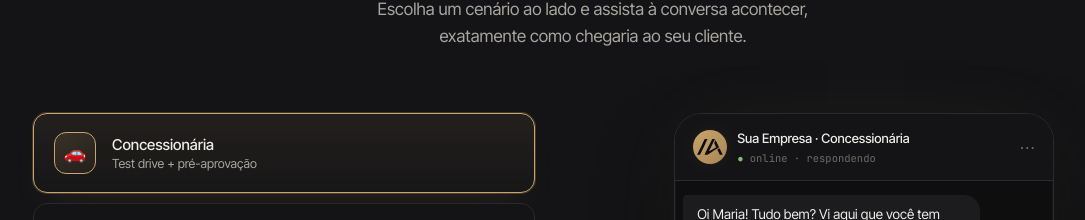
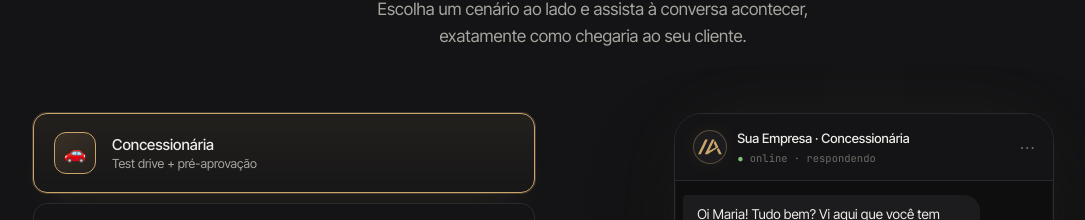
Before and after one commit to bravolideres/ialem, a Next.js app: page / in a window 1280 px wide. Shown: the part 3831-4051 px from the top of the page, without its empty margins (47-1132 px from the left). Built offline with nearby package versions, Linux system fonts and the light colour scheme.

Commit message:
fix: demo avatar invertido — ícone gold sobre fundo escuro

```diff
--- a/src/app/globals.css
+++ b/src/app/globals.css
@@ -308,7 +308,8 @@ nav.top ul a:hover { color: var(--text); }
 .phone-head-l { display: flex; align-items: center; gap: 10px; }
 .av {
   width: 34px; height: 34px; border-radius: 50%;
-  background: linear-gradient(135deg, var(--gold), var(--gold-soft));
+  background: var(--surface-2);
+  border: 1px solid rgba(201, 164, 107, .35);
   display: inline-flex; align-items: center; justify-content: center;
   padding: 8px 4px;
   box-shadow: 0 0 20px -4px var(--gold-glow);
--- a/src/components/LiveDemo.tsx
+++ b/src/components/LiveDemo.tsx
@@ -248,7 +248,7 @@ export default function LiveDemo() {
             <div className="phone">
               <div className="phone-head">
                 <div className="phone-head-l">
-                  <span className="av"><IAlemIcon size={20} fill="#0E0E0F" /></span>
+                  <span className="av"><IAlemIcon size={20} fill="#C9A46B" /></span>
                   <div>
                     <div className="ph-name">{SCENARIOS[activeIdx].name}</div>
                     <div className="ph-sub">
```
